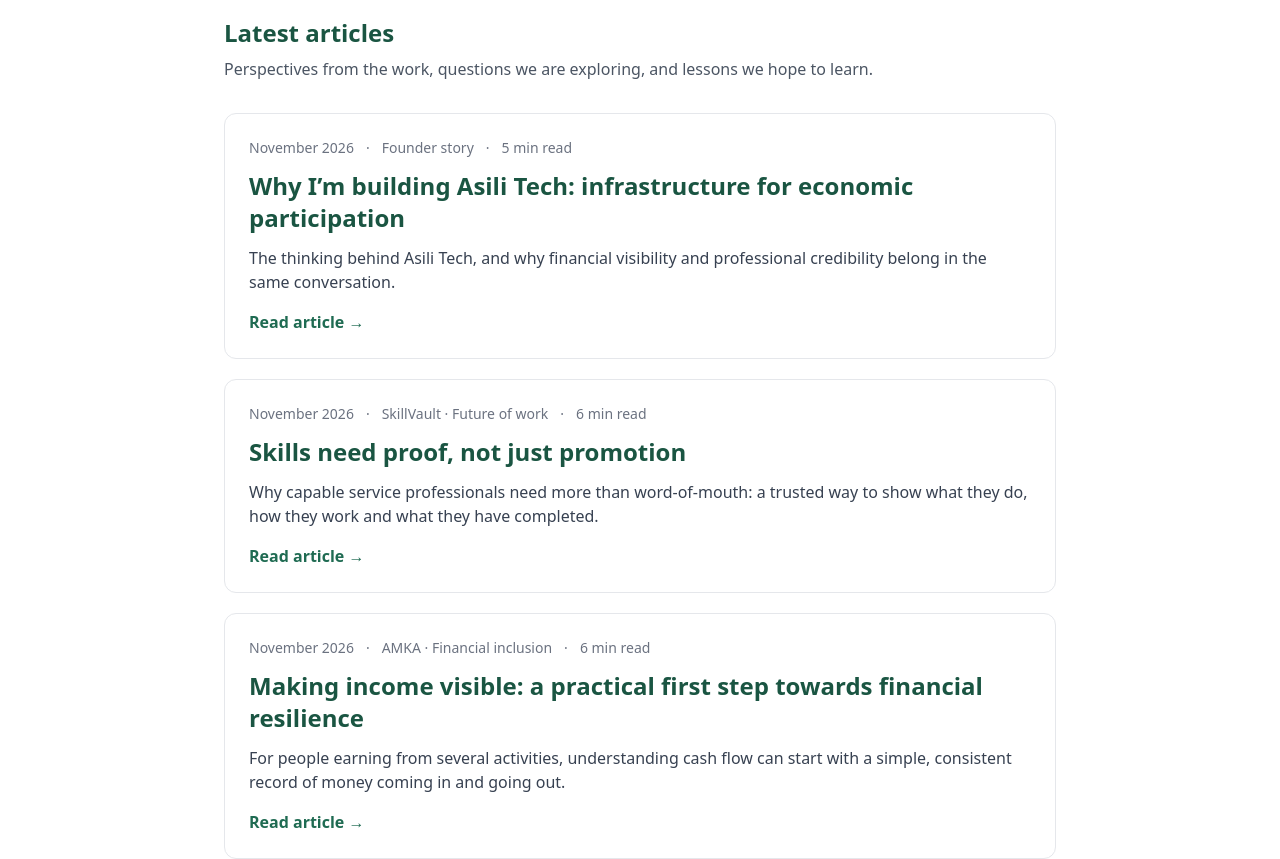
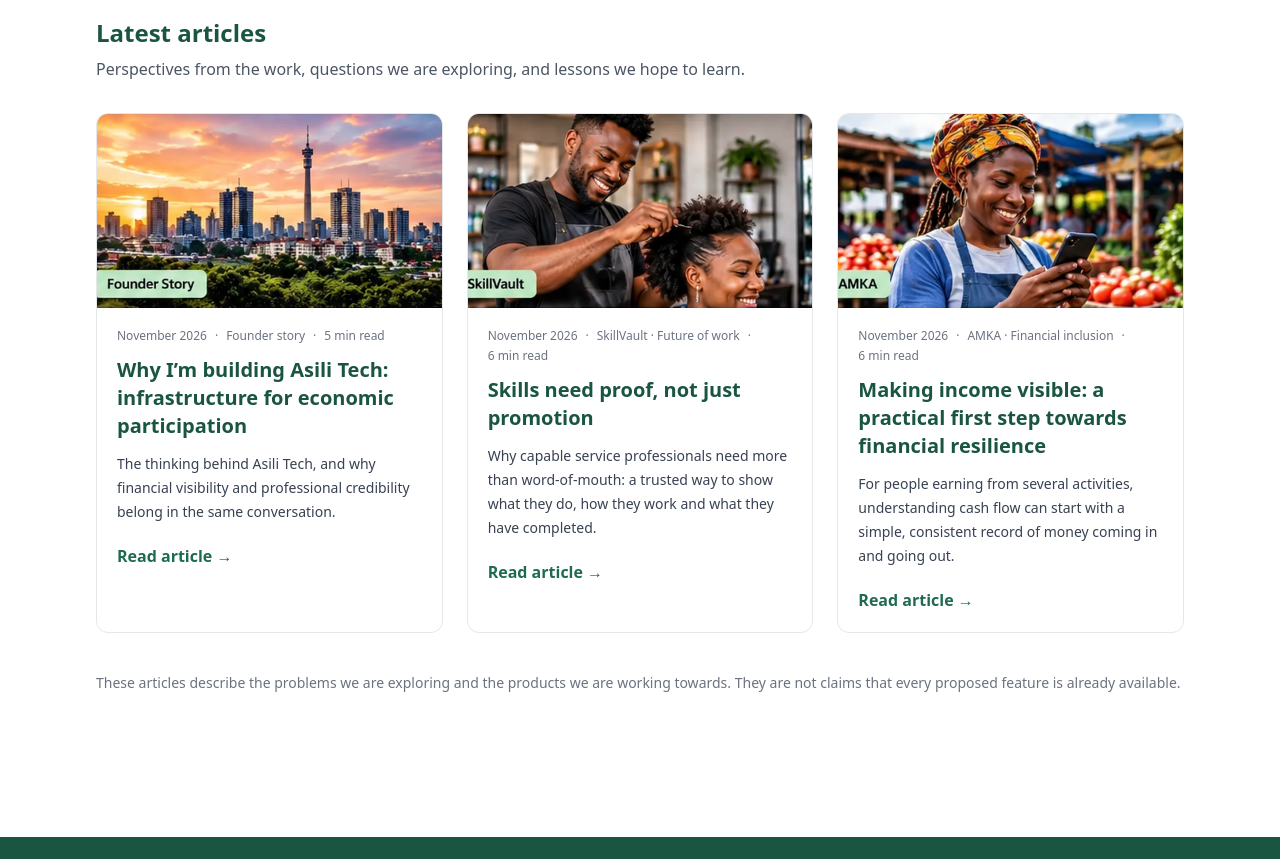
Before and after one commit to Muller007/asilitech-website, a Next.js app: page /blog in a window 1280 px wide. Shown: the part 480-1339 px from the top of the page. Built offline with nearby package versions, Linux system fonts and the light colour scheme.

Commit message:
Refactor blog posts structure and update layout

```diff
--- a/app/blog/page.tsx
+++ b/app/blog/page.tsx
@@ -6,30 +6,9 @@ export const metadata = {
 }
 
 const posts = [
-  {
-    href: '/blog/why-im-building-asili-tech',
-    date: 'November 2026',
-    category: 'Founder story',
-    title: 'Why I’m building Asili Tech: infrastructure for economic participation',
-    summary: 'The thinking behind Asili Tech, and why financial visibility and professional credibility belong in the same conversation.',
-    readTime: '5 min read',
-  },
-  {
-    href: '/blog/why-skills-need-proof-not-just-promotion',
-    date: 'November 2026',
-    category: 'SkillVault · Future of work',
-    title: 'Skills need proof, not just promotion',
-    summary: 'Why capable service professionals need more than word-of-mouth: a trusted way to show what they do, how they work and what they have completed.',
-    readTime: '6 min read',
-  },
-  {
-    href: '/blog/making-income-visible',
-    date: 'November 2026',
-    category: 'AMKA · Financial inclusion',
-    title: 'Making income visible: a practical first step towards financial resilience',
-    summary: 'For people earning from several activities, understanding cash flow can start with a simple, consistent record of money coming in and going out.',
-    readTime: '6 min read',
-  },
+  { href: '/blog/why-im-building-asili-tech', image: '/blog/asili-founder-johannesburg.webp', alt: 'Johannesburg skyline at sunset', date: 'November 2026', category: 'Founder story', title: 'Why I’m building Asili Tech: infrastructure for economic participation', summary: 'The thinking behind Asili Tech, and why financial visibility and professional credibility belong in the same conversation.', readTime: '5 min read' },
+  { href: '/blog/why-skills-need-proof-not-just-promotion', image: '/blog/skillvault-service-professional.webp', alt: 'A service professional working with a customer in a salon', date: 'November 2026', category: 'SkillVault · Future of work', title: 'Skills need proof, not just promotion', summary: 'Why capable service professionals need more than word-of-mouth: a trusted way to show what they do, how they work and what they have completed.', readTime: '6 min read' },
+  { href: '/blog/making-income-visible', image: '/blog/amka-market-business.webp', alt: 'A small market business owner using a smartphone', date: 'November 2026', category: 'AMKA · Financial inclusion', title: 'Making income visible: a practical first step towards financial resilience', summary: 'For people earning from several activities, understanding cash flow can start with a simple, consistent record of money coming in and going out.', readTime: '6 min read' },
 ]
 
 export default function Blog() {
@@ -39,31 +18,30 @@ export default function Blog() {
         <div className="section-container max-w-3xl">
           <p className="mb-3 text-sm font-semibold uppercase tracking-wider text-asili-gold">Asili Tech journal</p>
           <h1 className="mb-4 text-white">Ideas for a more inclusive economy</h1>
-          <p className="text-lg text-gray-100">
-            Notes on building useful technology, understanding informal work, and creating better pathways to opportunity across Africa.
-          </p>
+          <p className="text-lg text-gray-100">Notes on building useful technology, understanding informal work, and creating better pathways to opportunity across Africa.</p>
         </div>
       </section>
-      <section className="section-container max-w-4xl py-16">
+      <section className="section-container max-w-6xl py-16">
         <div className="mb-8">
           <h2 className="mb-2 text-2xl">Latest articles</h2>
           <p className="text-gray-600">Perspectives from the work, questions we are exploring, and lessons we hope to learn.</p>
         </div>
-        <div className="grid gap-5">
+        <div className="grid gap-6 md:grid-cols-2 lg:grid-cols-3">
           {posts.map((post) => (
-            <Link key={post.href} href={post.href} className="card group block transition hover:border-asili-gold">
-              <div className="mb-3 flex flex-wrap items-center gap-x-3 gap-y-1 text-sm text-gray-500">
-                <span>{post.date}</span><span aria-hidden="true">·</span><span>{post.category}</span><span aria-hidden="true">·</span><span>{post.readTime}</span>
+            <Link key={post.href} href={post.href} className="card group block overflow-hidden p-0 transition hover:-translate-y-1 hover:border-asili-gold">
+              <div className="aspect-[16/9] overflow-hidden bg-gray-100">
+                <img src={post.image} alt={post.alt} loading="lazy" className="h-full w-full object-cover transition duration-500 group-hover:scale-105" />
               </div>
-              <h2 className="mb-3 text-2xl transition group-hover:text-asili-green">{post.title}</h2>
-              <p className="mb-4 text-gray-700">{post.summary}</p>
-              <span className="font-semibold text-asili-green">Read article →</span>
+              <div className="p-5">
+                <div className="mb-3 flex flex-wrap items-center gap-x-2 gap-y-1 text-xs text-gray-500"><span>{post.date}</span><span aria-hidden="true">·</span><span>{post.category}</span><span aria-hidden="true">·</span><span>{post.readTime}</span></div>
+                <h2 className="mb-3 text-xl transition group-hover:text-asili-green">{post.title}</h2>
+                <p className="mb-5 text-sm leading-6 text-gray-700">{post.summary}</p>
+                <span className="font-semibold text-asili-green">Read article →</span>
+              </div>
             </Link>
           ))}
         </div>
-        <p className="mt-10 text-sm text-gray-500">
-          These articles describe the problems we are exploring and the products we are working towards. They are not claims that every proposed feature is already available.
-        </p>
+        <p className="mt-10 text-sm text-gray-500">These articles describe the problems we are exploring and the products we are working towards. They are not claims that every proposed feature is already available.</p>
       </section>
     </div>
   )
```
